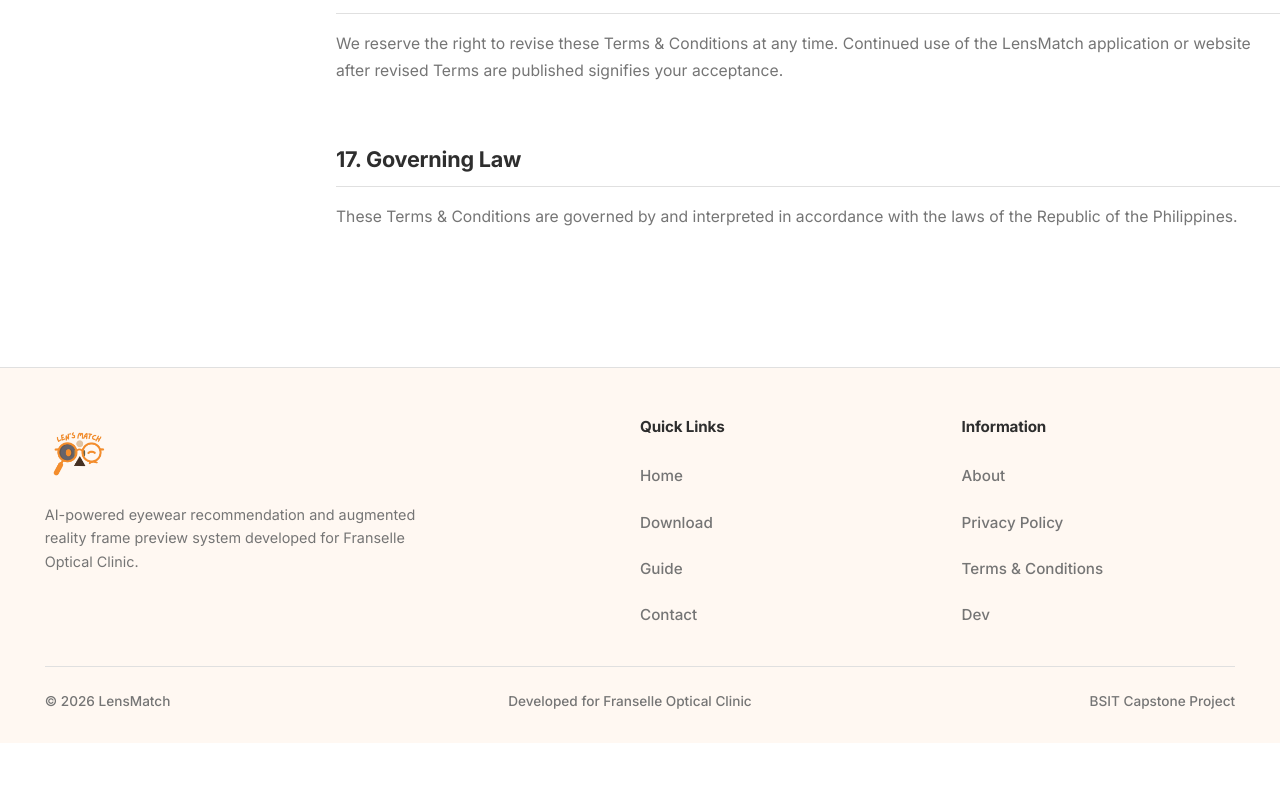
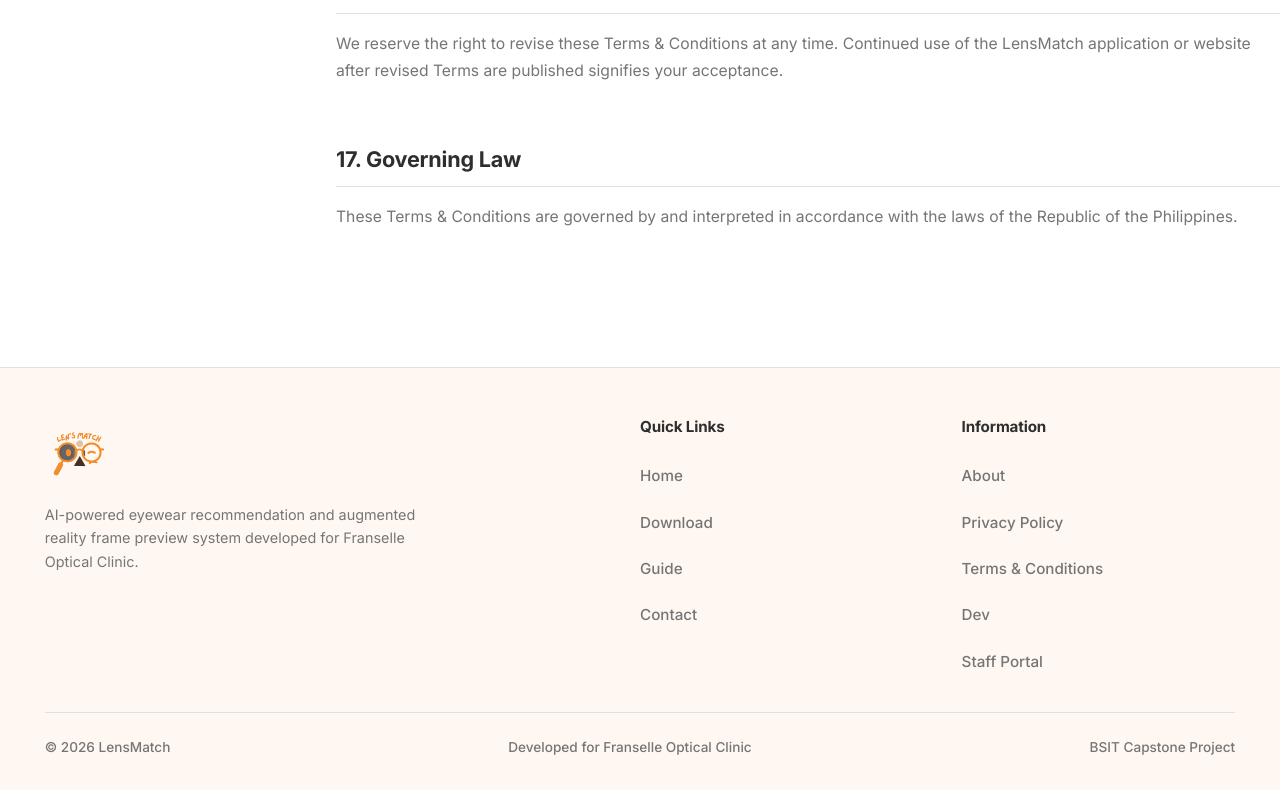
Before and after one commit to mjkcarpio-ops/LensMatchLandingPage, a React (Vite) app: page /terms in a window 1280 px wide. Shown: the part 3614-4404 px from the top of the page. Before the commit the page ends 4357 px from the top, so only its background shows below. Built offline with nearby package versions, Linux system fonts and the light colour scheme.

Commit message:
feat: add staff portal link

```diff
--- a/src/components/Footer.jsx
+++ b/src/components/Footer.jsx
@@ -37,6 +37,7 @@ const Footer = () => {
               <li><Link to="/privacy">Privacy Policy</Link></li>
               <li><Link to="/terms">Terms & Conditions</Link></li>
               <li><Link to="/dev">Dev</Link></li>
+              <li><a href="https://lensmatchstaffportal.onrender.com/login" target="_blank" rel="noopener noreferrer">Staff Portal</a></li>
             </ul>
           </div>
         </div>
```
